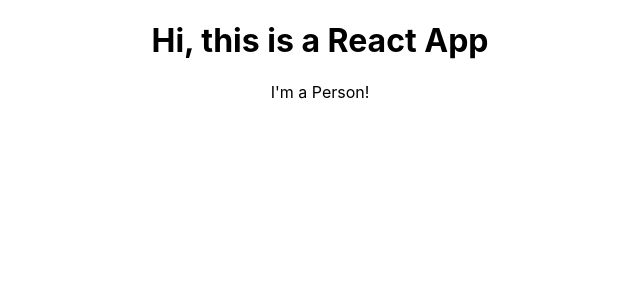
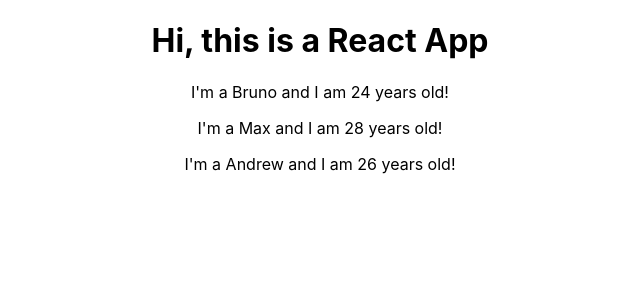
Before and after one commit to brunv/React-Redux-Complete, a React (Create React App) app in the folder Maximiliam - React Complete Guide/01-base-features/: page / in a window 1280 px wide. Shown: the top 300 px of the page, without its empty margins (320-960 px from the left). Built offline with nearby package versions, Linux system fonts and the light colour scheme.

Commit message:
passing props

```diff
--- a/Maximiliam - React Complete Guide/01-base-features/src/App.js
+++ b/Maximiliam - React Complete Guide/01-base-features/src/App.js
@@ -15,7 +15,9 @@
         return (
             <div className="App">
                 <h1>Hi, this is a React App</h1>
-                <Person />
+                <Person name="Bruno" age="24" />
+                <Person name="Max" age="28" />
+                <Person name="Andrew" age="26" />
             </div>
         );
 
--- a/Maximiliam - React Complete Guide/01-base-features/src/Person/Person.js
+++ b/Maximiliam - React Complete Guide/01-base-features/src/Person/Person.js
@@ -1,7 +1,7 @@
 import React from 'react';
 
-const person = () => {
-    return <p>I'm a Person!</p>
+const person = (props) => {
+    return <p>I'm a {props.name} and I am {props.age} years old!</p>
 }
 
 export default person;
```
